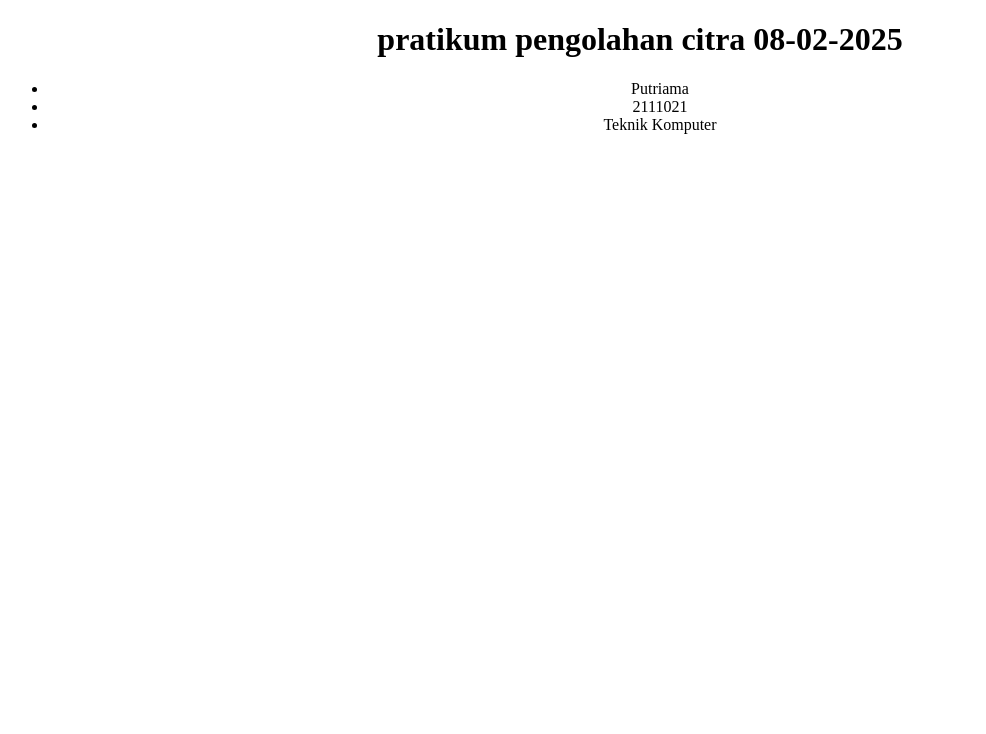
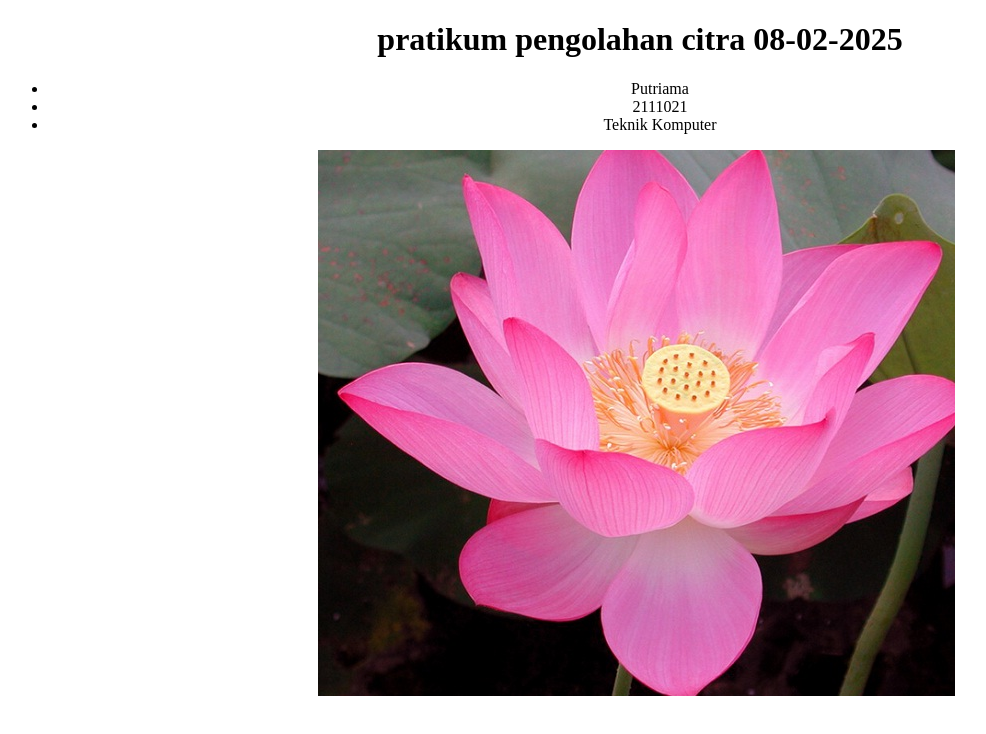
Before and after one commit to putriama/putriama, a plain HTML site: page index.html in a window 1280 px wide. Shown: the whole page, without its empty margins (0-986 px from the left). Drawn offline with Linux system fonts and the light colour scheme.

Commit message:
Update index.html

```diff
--- a/index.html
+++ b/index.html
@@ -2,14 +2,14 @@
 <html lang="id" dir="ltr">
   <head>
     <meta charset="utf-8">
-    <title>Miranda</title>
+    <title>Putriama</title>
     <link rel="apple-touch-icon" sizes="180x180" href="favicon_io(mir)/apple-touch-icon.png">
     <link rel="icon" type="image/png" sizes="32x32" href="favicon_io(mir)/favicon-32x32.png">
     <link rel="icon" type="image/png" sizes="16x16" href="favicon_io(mir)/favicon-16x16.png">
     <link rel="manifest" href="favicon_io(mir)/site.webmanifest">
 
     <!-- HTML Meta Tags -->
-    <title>Miranda</title>
+    <title>Putriama</title>
     <meta name="description" content="hanya untuk belajar" />
 
     <!-- Google / Search Engine Tags -->
@@ -41,7 +41,7 @@
       <li>Teknik Komputer</li>
     </ul>
 
-    <img src="wallpaper.jpg" alt="" with="50%" height="50%">
+    <img src="lotuspink.jpg" alt="" with="50%" height="50%">
     <img src="hasil.jpg" alt="" with="50%" height="50%">
     <img src="outsuthreshold.jpg" alt="" with="50%" height="50%">
     </center>
```
